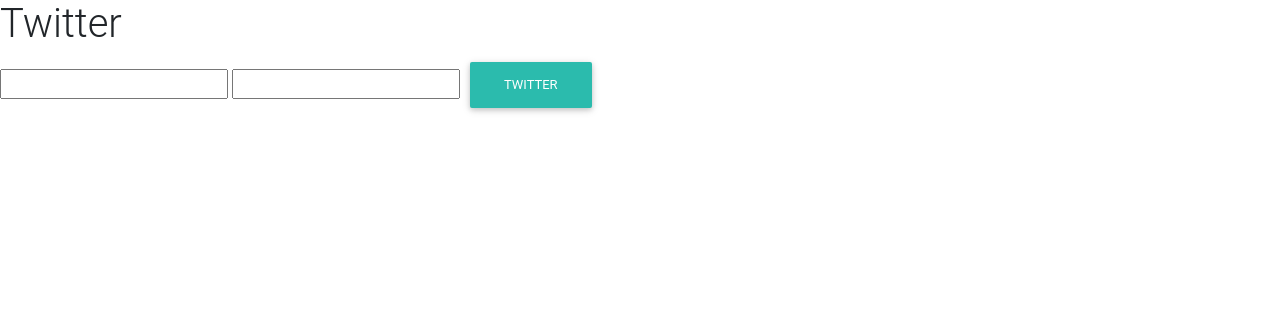
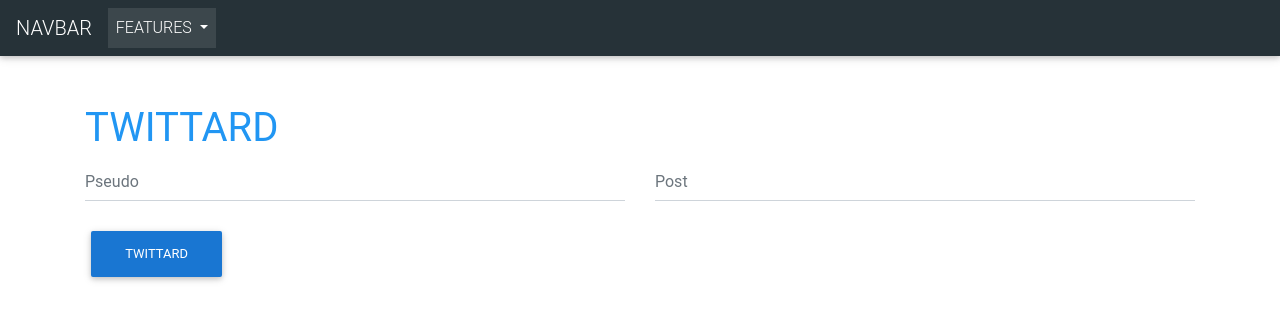
Before and after one commit to dabarik/api-test, a website: page index.html in a window 1280 px wide. Drawn offline with nearby package versions, Linux system fonts and the light colour scheme; no server answers.

Commit message:
improving design

```diff
--- a/index.html
+++ b/index.html
@@ -19,16 +19,85 @@
 
 <body>
 
+    <div class="mb-5">
+
+        <!-- Navbar -->
+        <nav class="navbar navbar-expand-lg navbar-dark special-color-dark">
+
+            <!-- Navbar brand -->
+            <a class="navbar-brand text-uppercase" href="#">Navbar</a>
+
+            <!-- Collapse button -->
+            <button class="navbar-toggler" type="button" data-toggle="collapse" data-target="#navbarSupportedContent2"
+                aria-controls="navbarSupportedContent2" aria-expanded="false" aria-label="Toggle navigation">
+                <span class="navbar-toggler-icon"></span>
+            </button>
+
+            <!-- Collapsible content -->
+            <div class="collapse navbar-collapse" id="navbarSupportedContent2">
+
+                <!-- Links -->
+                <ul class="navbar-nav mr-auto">
+
+                    <!-- Features -->
+                    <li class="nav-item dropdown mega-dropdown active">
+                        <a class="nav-link dropdown-toggle text-uppercase" id="navbarDropdownMenuLink2"
+                            data-toggle="dropdown" aria-haspopup="true" aria-expanded="false">Features
+                        </a>
+                    </li>
+
+            </div>
+            <!-- Collapsible content -->
+
+        </nav>
+        <!-- Navbar -->
 
 
-    <h1>Twitter</h1>
-    <input type="text" id="pseudo">
-    <input type="text" id="post">
-    <button type="button" id="poster" class="btn btn-default">twitter</button>
+    </div>
 
+
+    <div class="container md-form">
+        <div class="row">
+            <div class="col-md-12">
+
+                <h1 class="blue-text"><b>TWITTARD</b></h1>
+                <!-- Material form grid -->
+                <form>
+                    <!-- Grid row -->
+                    <div class="row">
+                        <!-- Grid column -->
+                        <div class="col">
+                            <!-- Material input -->
+                            <div class="md-form mt-0">
+                                <input type="text" id="post" class="form-control" placeholder="Pseudo">
+                            </div>
+                        </div>
+                        <!-- Grid column -->
+
+                        <!-- Grid column -->
+                        <div class="col">
+                            <!-- Material input -->
+                            <div class="md-form mt-0">
+                                <input type="text" id="pseudo" class="form-control" placeholder="Post">
+                            </div>
+                        </div>
+                        <!-- Grid column -->
+                    </div>
+                    <!-- Grid row -->
+                </form>
+                <!-- Material form grid -->
+                <button type="button" id="poster" class="btn btn-blue mb-4">TWITTARD</button>
                 <div>
                     <div class="tl"></div>
                 </div>
+
+            </div>
+        </div>
+    </div>
+
+
+
+
 
 
 
--- a/js/main.js
+++ b/js/main.js
@@ -43,13 +43,7 @@
                 console.log(results);
             }
         })
-
-
-
     })
-
-
-
 
     function refresh(){
         $.ajax({
```
Lines whose indentation alone changed are shown as unchanged.
